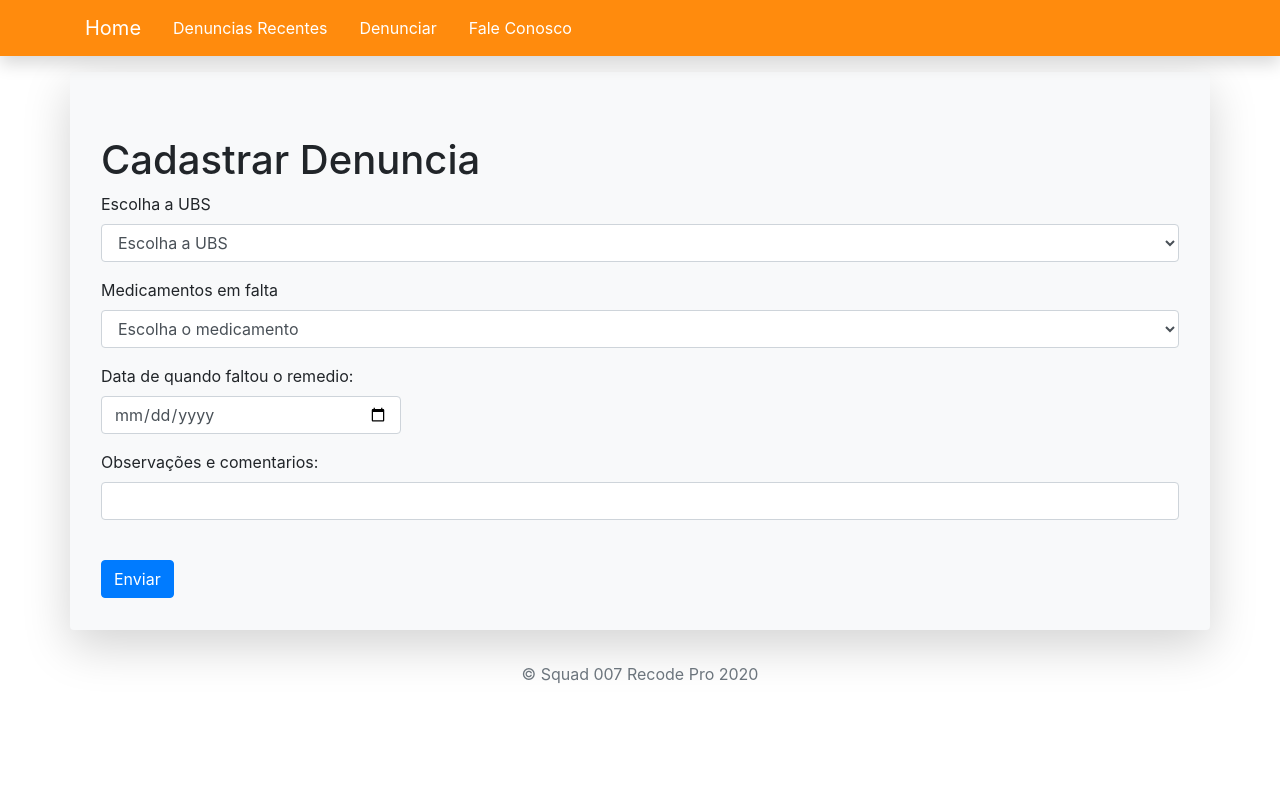
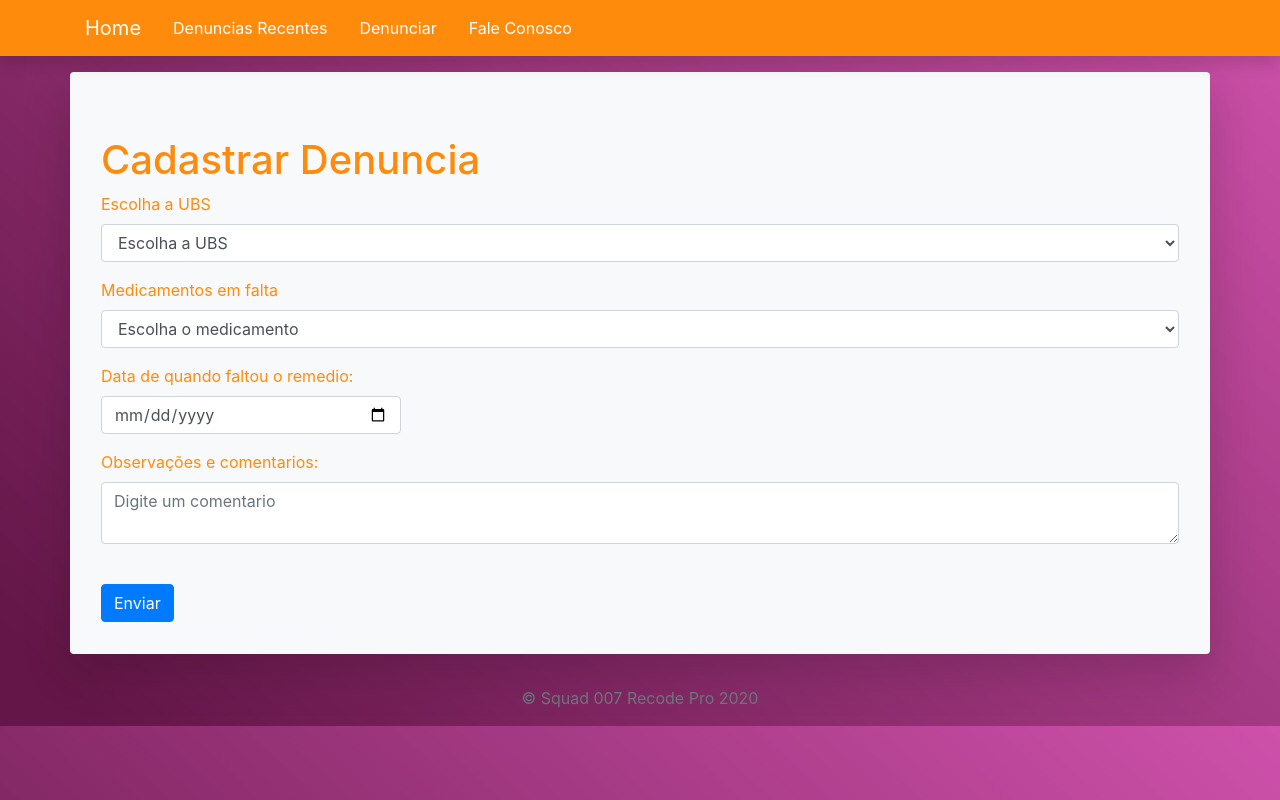
Before and after one commit to NayDev/squad7, a PHP site: page /cadastrar_denuncias.php in a window 1280 px wide. Run offline with PHP 8.4, Linux system fonts and the light colour scheme; data comes from the database, SQL or seed files in the repository.

Commit message:
Fundo roxo

```diff
--- a/cadastrar_denuncias.php
+++ b/cadastrar_denuncias.php
@@ -12,7 +12,7 @@
   die("A conexão ao Banco falhou: " . mysqli_connect_error());
 }
 
-
+// Condição para guardas os dados do formulario no Banco de Dados. E retornar alerta de success ou problema danger.
 if (isset($_POST['submit'])) {
 
   $ubs_id = $_POST['ubs_id'];
@@ -52,13 +52,21 @@
     .data {
       max-width: 300px;
     }
+    body {
+      color: #ff8b0d;
+      background: linear-gradient(223deg, rgba(189,21,141,0.7458333675266982) 0%, rgba(99,22,71,1) 95%);
+    }
   </style>
 </head>
 
 <body>
+  <header>
     <!----------------------------- MENU --->
     <?php include('menu.html') ?>
+  </header>
 
+  <main>
+    <!-------------------------------------- Formulario para cadastrar denuncia  ------------------------->
     <div class="container my-3 p-3 bg-light rounded shadow-lg">
       <form class="container" method="POST" action="cadastrar_denuncias.php">
         <div class="form-group">
@@ -66,6 +74,8 @@
           <label for="ubs_id">Escolha a UBS</label>
           <select name="ubs_id" class="form-control mb-3">
             <option value="0">Escolha a UBS</option>
+
+            <!-- PHP para selecionar os nomes das UBS's do banco de dados -->
             <?php
             $sql = "SELECT id,nomeUbs FROM ubs ";
             $result = $conn->query($sql);
@@ -84,6 +94,8 @@
 
           <select name="medicamento_id" class="form-control mb-3">
             <option value="0">Escolha o medicamento</option>
+
+            <!-- PHP para selecionar os nomes dos medicamentos do banco de dados -->
             <?php
             $sql = "SELECT id,nome FROM medicamento ";
             $result = $conn->query($sql);
@@ -98,9 +110,10 @@
           <label for="data_denuncia">Data de quando faltou o remedio: </label>
           <input type="date" name="data_denuncia" class="form-control data mb-3">
           <label for="comentario">Observações e comentarios: </label>
-        <input type="textarea" name="comentario" class="form-control mb-3"><br>
+          <textarea class="form-control mb-3" name="comentario" placeholder="Digite um comentario"></textarea><br>
           <button type="button" class="btn btn-primary" data-toggle="modal" data-target="#modalconfirma">Enviar</button>
 
+          <!-------------------------------------- Modal de confirmação para cadastrar denuncia ------------------->
           <div class="container">
             <div class="modal" id="modalconfirma" tabindex="-1" role="dialog">
               <div class="modal-dialog modal-dialog-centered modal-sm" role="document">
@@ -127,8 +140,9 @@
 
       </form>
     </div>
-
+    <!------------------------------- Rodape -->
     <?php include('rodape.html') ?>
+  </main>
 </body>
 
 </html>
--- a/lista_denuncias.php
+++ b/lista_denuncias.php
@@ -39,8 +39,9 @@
   <title>Lista de Denuncias</title>
   <?php include('./ADM/bootstrap.html') ?>
   <style>
-    .bglaranja {
-      background-color: #ff8b0d;
+    body {
+      color: #ff8b0d;
+      background: linear-gradient(223deg, rgba(189,21,141,0.7458333675266982) 0%, rgba(99,22,71,1) 95%);
     }
   </style>
 
```
Also changed, not shown: fale_conosco_sobre.php (+30 -15 lines). Lines whose indentation alone changed are shown as unchanged.
